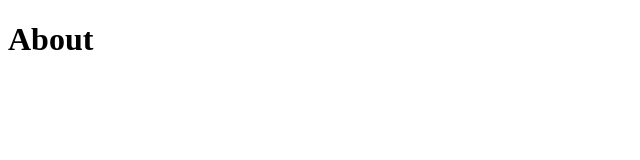
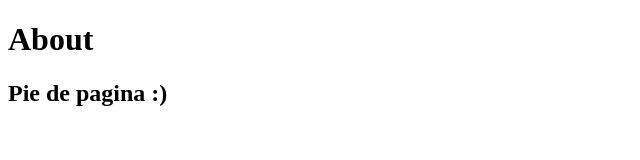
Before and after one commit to DavidGitSiiGroup/prueba-repo-borrar, a plain HTML site: page about.html in a window 1280 px wide. Shown: the whole page, without its empty margins (0-640 px from the left). Drawn offline with Linux system fonts and the light colour scheme.

Commit message:
cambie el about

```diff
--- a/about.html
+++ b/about.html
@@ -8,5 +8,6 @@
 </head>
 <body>
     <h1>About</h1>
+    <h2>Pie de pagina :)</h2>
 </body>
 </html>
```
Also changed, not shown: 1 other file.
